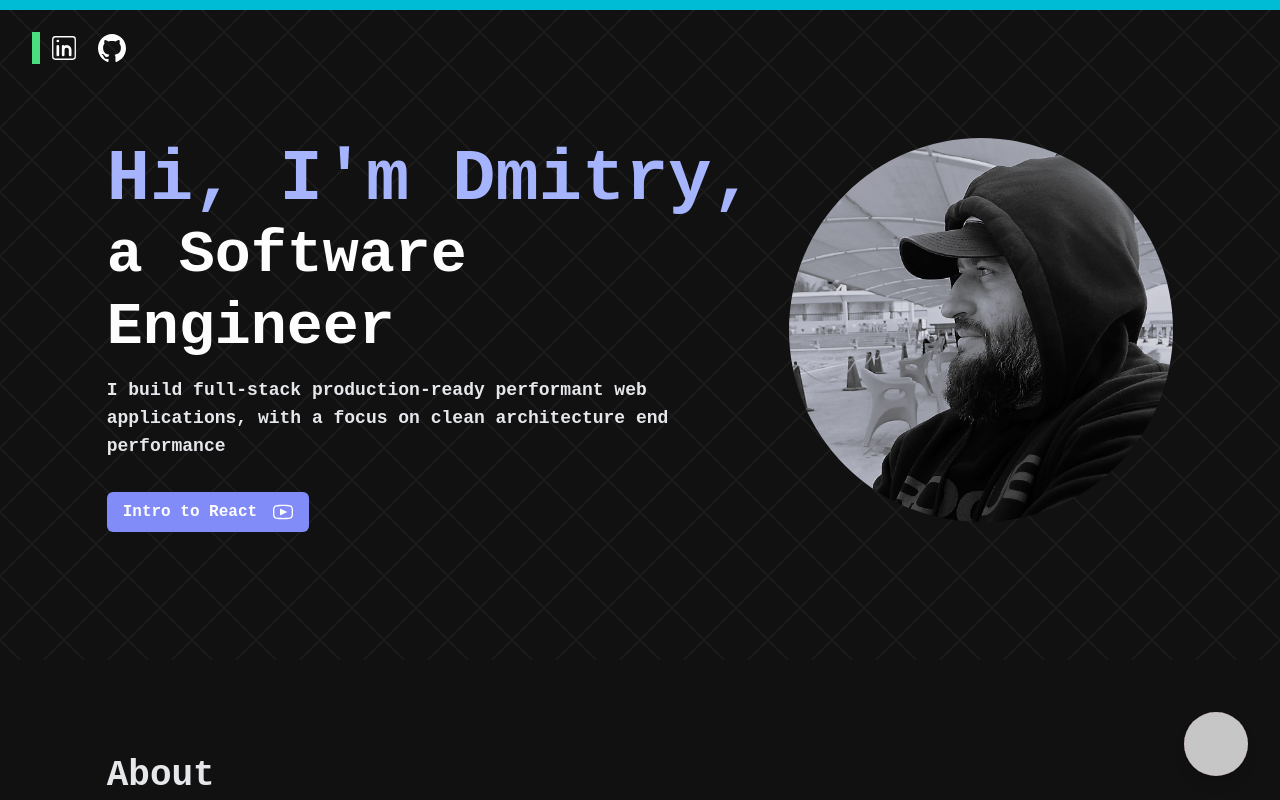
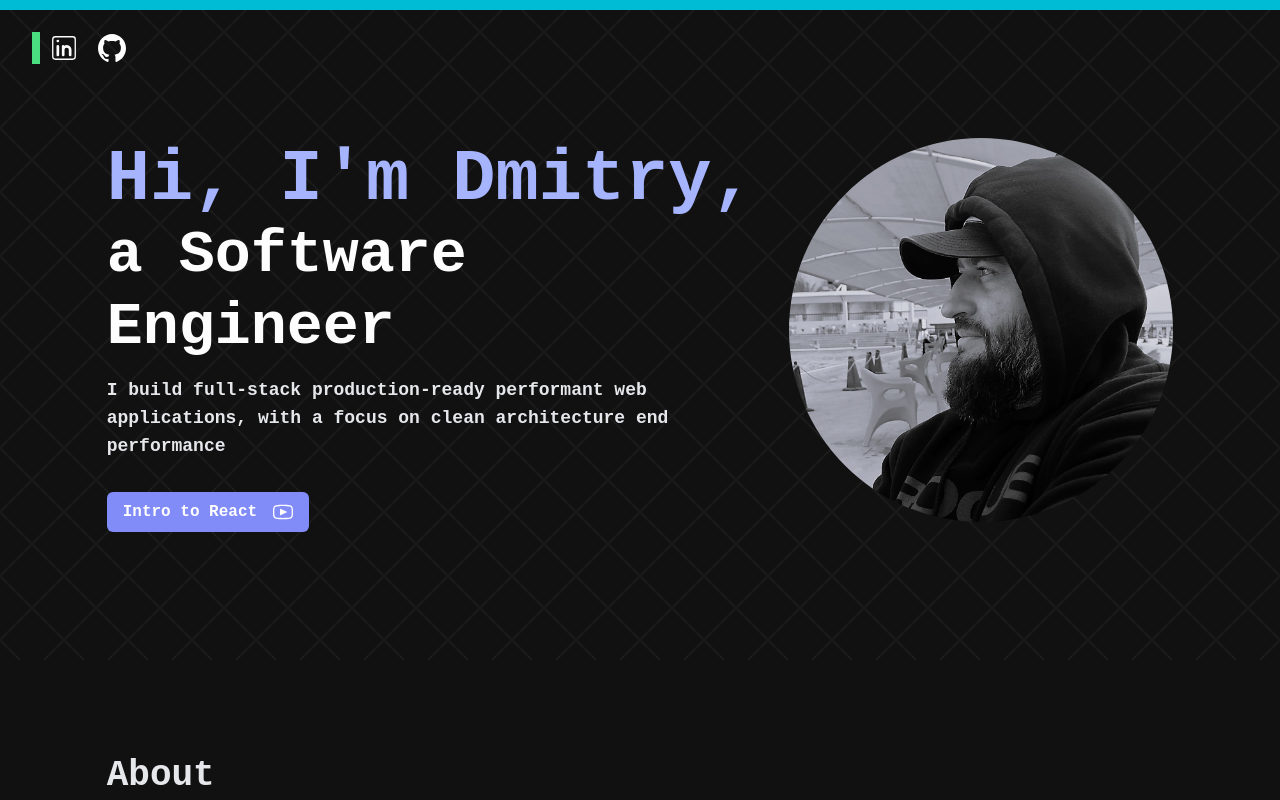
Before and after one commit to DmitryBoroday/ssg_bio, a Next.js app: page / in a window 1280 px wide. Shown: the top 800 px of the page. Built offline with nearby package versions, Linux system fonts and the light colour scheme; grey boxes are pictures that could not be loaded.

Commit message:
remove animated btn update cv

```diff
--- a/app/page.jsx
+++ b/app/page.jsx
@@ -1,7 +1,7 @@
 'use client'
 
 import { motion, useScroll } from 'framer-motion'
-import AnimatedBtn from './components/AnimatedBtn'
+// import AnimatedBtn from './components/AnimatedBtn'
 import Hero from './components/Hero'
 import About from './components/About'
 import Projects from './components/Projects'
@@ -27,7 +27,7 @@ function page() {
         <Form />
         <Cv />
       </div>
-      <AnimatedBtn />
+      {/* <AnimatedBtn /> */}
     </main>
   )
 }
```
Also changed, not shown: 1 other file (tests, documents, lock files or other folders).
